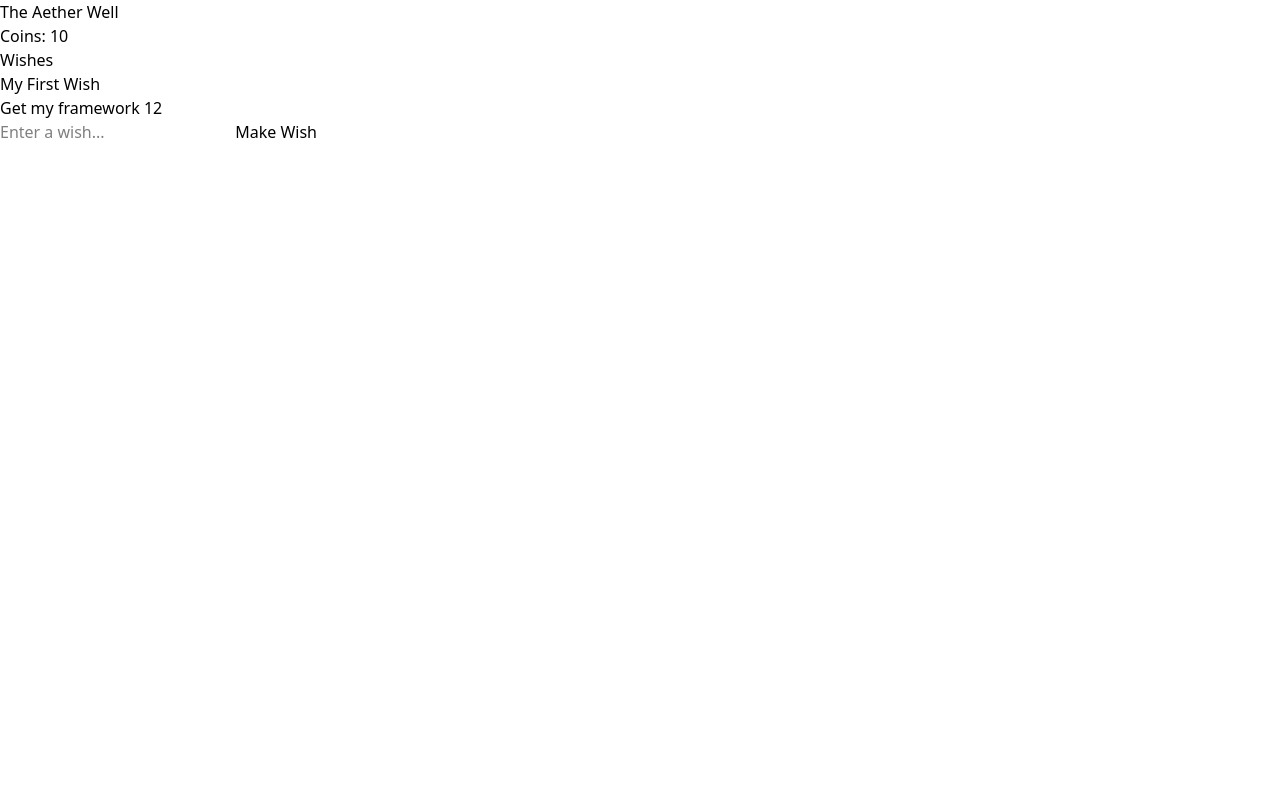
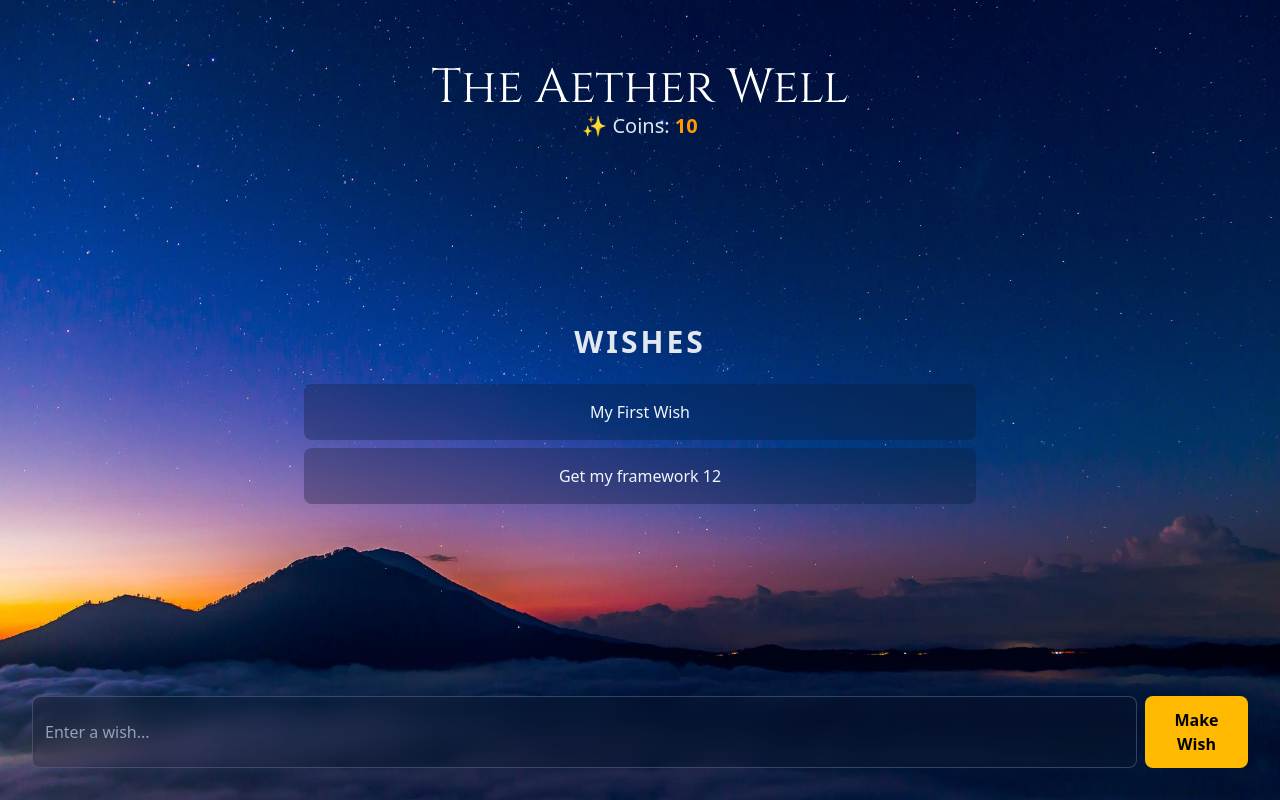
Before and after one commit to chishxd/aether-well, a SvelteKit app: page / in a window 1280 px wide. Built offline with nearby package versions, Linux system fonts and the light colour scheme.

Commit message:
It looks soo AWESOME now

```diff
--- a/src/app.css
+++ b/src/app.css
@@ -1,2 +1,6 @@
+@import url('https://fonts.googleapis.com/css2?family=Cinzel:wght@400..900&display=swap');
 @import 'tailwindcss';
-@plugin '@tailwindcss/typography';
+
+@theme {
+	--font-cinzel: 'Cinzel', serif;
+}
--- a/src/app.html
+++ b/src/app.html
@@ -1,6 +1,14 @@
 <!doctype html>
 <html lang="en">
 	<head>
+		<!-- Cinzel Font -->
+		<link rel="preconnect" href="https://fonts.googleapis.com" />
+		<link rel="preconnect" href="https://fonts.gstatic.com" crossorigin />
+		<link
+			href="https://fonts.googleapis.com/css2?family=Cinzel:wght@400..900&display=swap"
+			rel="stylesheet"
+		/>
+
 		<meta charset="utf-8" />
 		<meta name="viewport" content="width=device-width, initial-scale=1" />
 		%sveltekit.head%
--- a/src/routes/+page.svelte
+++ b/src/routes/+page.svelte
@@ -1,5 +1,10 @@
 <script>
 	import { onMount } from 'svelte';
+	import { fade } from 'svelte/transition';
+
+	let coinBalance = $state(10);
+	let wishes = $state(['My First Wish', 'Get my framework 12']);
+	let currentWish = $state('');
 
 	onMount(() => {
 		const savedCoins = localStorage.getItem('aether-well-coins');
@@ -12,10 +17,6 @@
 			wishes = JSON.parse(savedWishes);
 		}
 	});
-
-	let coinBalance = $state(10);
-	let wishes = $state(['My First Wish', 'Get my framework 12']);
-	let currentWish = $state('');
 
 	async function makeWish() {
 		if (currentWish.trim() === '' || coinBalance === 0) {
@@ -40,19 +41,46 @@
 
 <!-- Below this lies the HTML for my website -->
 
-<h1>The Aether Well</h1>
-<h2>Coins: {coinBalance}</h2>
-<div>
-	<h2>Wishes</h2>
+<div
+	class="flex h-screen w-screen flex-col justify-between bg-cover bg-center p-4 md:p-8"
+	style="background-image: url('/background.jpg');"
+>
+	<!-- This is the Heading -->
+	<header class="mb-10 text-center">
+		<h1 class="pt-8 text-center font-cinzel text-5xl text-white">The Aether Well</h1>
+		<h2 class="text-xl text-slate-200">
+			✨ Coins: <span class="font-bold text-amber-500">{coinBalance}</span>
+		</h2>
+	</header>
 
-	<ol>
+	<!-- These are all the Wishes!! -->
+	<div class="mb-10 text-center">
+		<h2 class="mb-6 text-3xl font-bold text-slate-200 uppercase tracking-widest">Wishes</h2>
+
+		<ol class="mx-auto max-h-[5r0vh] max-w-2xl overflow-y-auto">
 			{#each wishes as wish}
-			<li>{wish}</li>
+				<li
+					in:fade
+					class="mb-2 rounded-lg bg-slate-900/30
+				 p-4 text-slate-100
+				 backdrop-blur-md"
+				>
+					{wish}
+				</li>
 			{/each}
 		</ol>
 	</div>
 
+	<!-- This container has input and 'Make Wish' Button -->
+	<div class="flex gap-2">
 		<input
+			class="w-full appearance-none rounded-lg
+			border border-slate-500/50
+			bg-slate-900/30 p-3
+			text-white backdrop-blur-md
+			placeholder:text-slate-400
+			focus:ring-2 focus:ring-amber-400
+			focus:outline-none"
 			bind:value={currentWish}
 			type="text"
 			placeholder="Enter a wish..."
@@ -63,4 +91,13 @@
 			}}
 		/>
 
-<button onclick={makeWish} disabled={coinBalance === 0}>Make Wish</button>
+		<button
+			class="rounded-lg bg-amber-400 p-3 font-bold text-black
+				transition-all duration-200
+				hover:bg-amber-500
+				disabled:cursor-not-allowed disabled:bg-slate-600"
+			onclick={makeWish}
+			disabled={coinBalance === 0}>Make Wish</button
+		>
+	</div>
+</div>
```
Also changed, not shown: static/background.jpg (added). Lines whose indentation alone changed are shown as unchanged.
